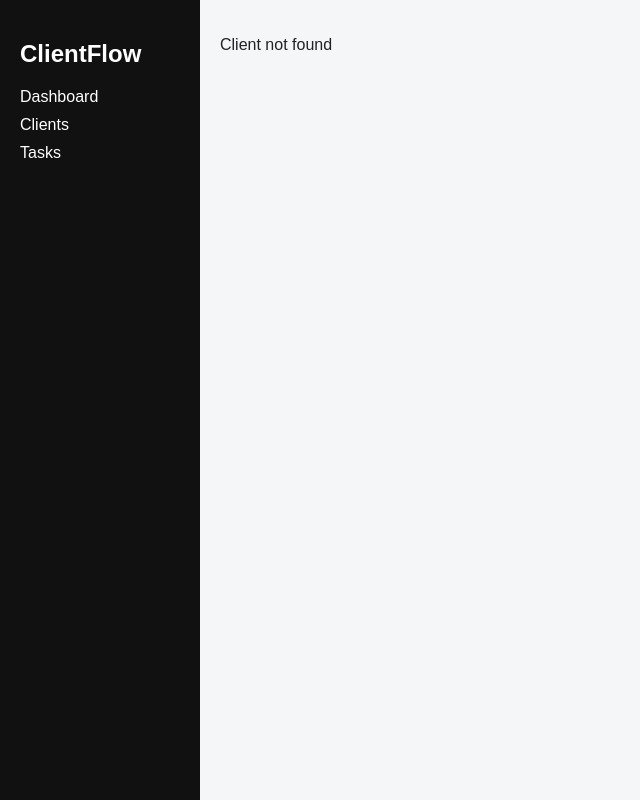
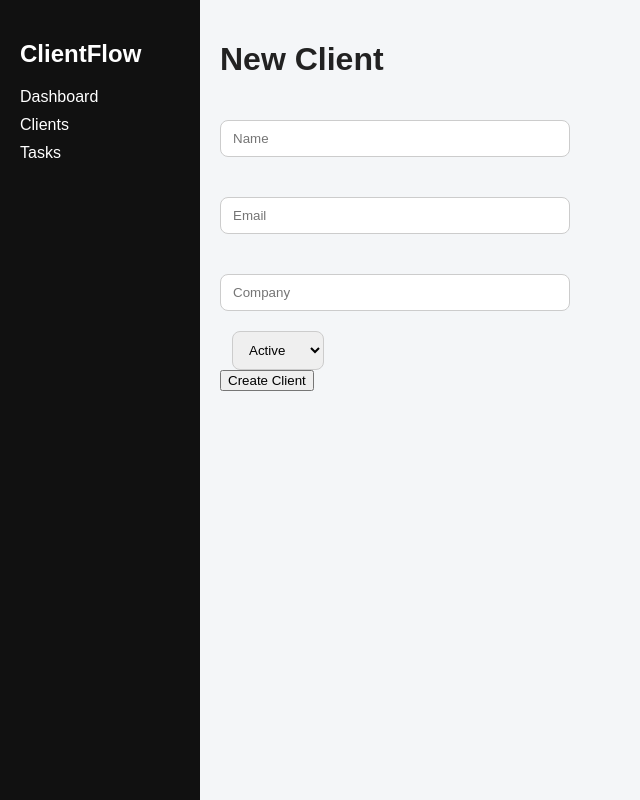
Before and after one commit to CharlesNeres/clientflow-dashboard, a React (Vite) app: page /clients/new in a window 1280 px wide. Before the commit this address had no page. Shown: the whole page, without its empty margins (0-640 px from the left). Built offline with nearby package versions, Linux system fonts and the light colour scheme.

Commit message:
feat: add new client form page

```diff
--- a/src/App.tsx
+++ b/src/App.tsx
@@ -4,6 +4,7 @@ import Dashboard from "./pages/Dashboard";
 import Clients from "./pages/Clients";
 import Tasks from "./pages/Tasks";
 import ClientDetails from "./pages/ClientDetails";
+import NewClient from "./pages/NewClient";
 
 function App() {
   return (
@@ -14,6 +15,7 @@ function App() {
           <Route path="clients" element={<Clients />} />
           <Route path="tasks" element={<Tasks />} />
           <Route path="clients/:id" element={<ClientDetails />} />
+          <Route path="clients/new" element={<NewClient />} />
         </Route>
       </Routes>
     </BrowserRouter>
--- a/src/pages/Clients.tsx
+++ b/src/pages/Clients.tsx
@@ -47,6 +47,9 @@ function Clients() {
     <div>
       <h1>Clients</h1>
 
+      <Link to="/clients/new">
+        <button>Create Client</button>
+      </Link>
       <input
         type="text"
         placeholder="Search by name or email..."
--- /dev/null
+++ b/src/pages/NewClient.tsx
@@ -0,0 +1,68 @@
+import { useState } from "react";
+
+function NewClient() {
+  const [name, setName] = useState("");
+  const [email, setEmail] = useState("");
+  const [company, setCompany] = useState("");
+  const [status, setStatus] = useState("Active");
+
+  const handleSubmit = (e: React.FormEvent) => {
+    e.preventDefault();
+
+    const newClient = {
+      name,
+      email,
+      company,
+      status,
+    };
+
+    console.log(newClient);
+
+    alert("Client created (simulated");
+  };
+  return (
+    <div>
+      <h1>New Client</h1>
+
+      <form onSubmit={handleSubmit}>
+        <div>
+          <input
+            type="text"
+            placeholder="Name"
+            value={name}
+            onChange={(e) => setName(e.target.value)}
+          />
+        </div>
+
+        <div>
+          <input
+            type="email"
+            placeholder="Email"
+            value={email}
+            onChange={(e) => setEmail(e.target.value)}
+          />
+        </div>
+
+        <div>
+          <input
+            type="text"
+            placeholder="Company"
+            value={company}
+            onChange={(e) => setCompany(e.target.value)}
+          />
+        </div>
+
+        <div>
+          <select value={status} onChange={(e) => setStatus(e.target.value)}>
+            <option value="Active">Active</option>
+            <option value="Inactive">Inactive</option>
+          </select>
+        </div>
+
+        <button type="submit">Create Client</button>
+      </form>
+    </div>
+  );
+}
+
+export default NewClient;
```
